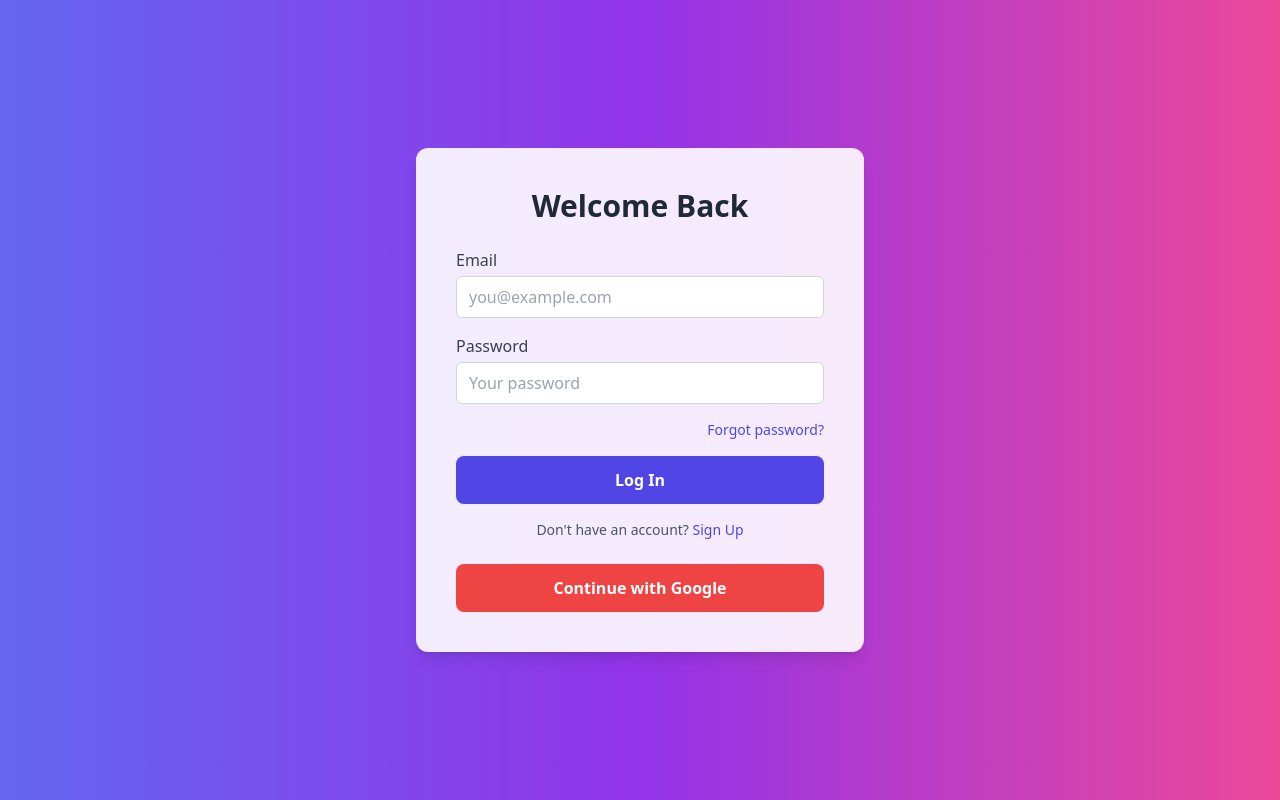
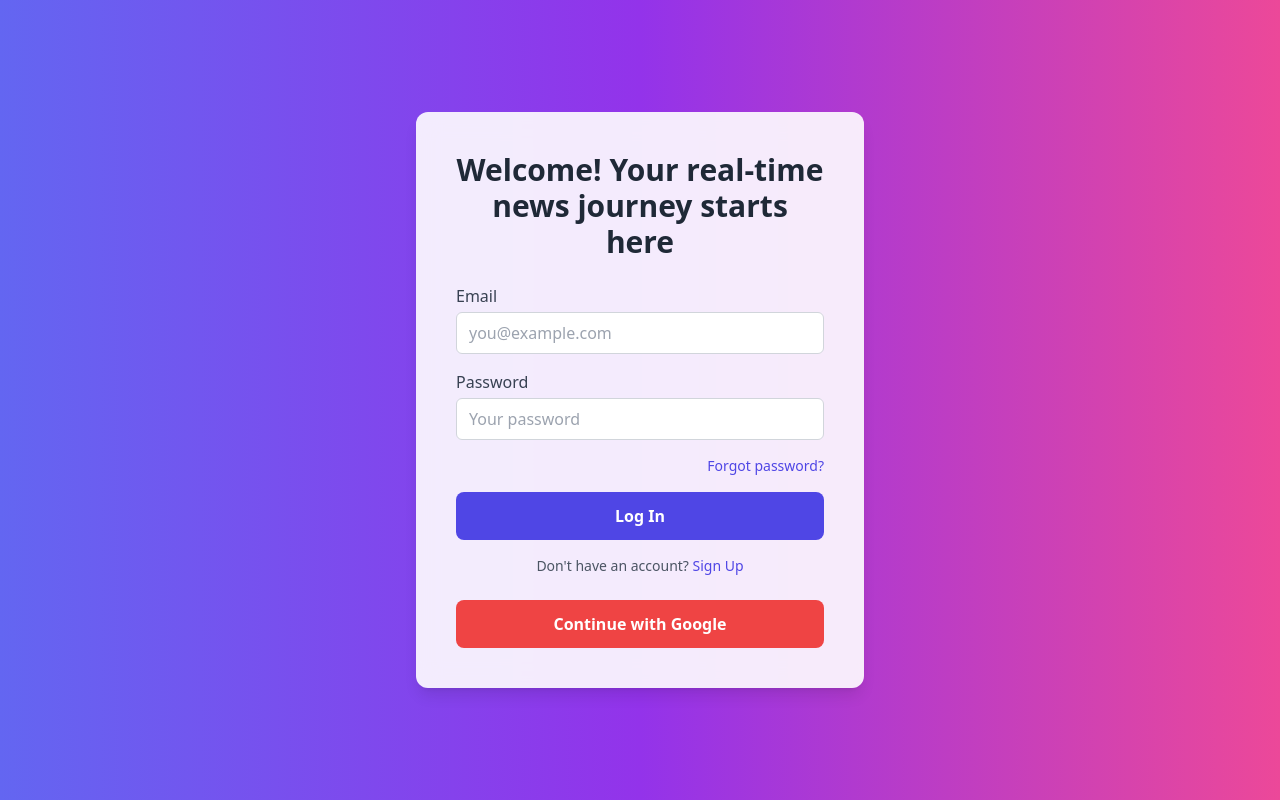
Before and after one commit to Sandeepkasiraju98/Dynamic-NewsPulse, a React (Create React App) app: page / in a window 1280 px wide. Built offline with nearby package versions, Linux system fonts and the light colour scheme; no server answers; what sentiment would draw is missing.

Commit message:
Update Login.jsx

```diff
--- a/src/components/Login.jsx
+++ b/src/components/Login.jsx
@@ -81,7 +81,7 @@ export default function AuthForm({ onLogin }) {
         className="bg-white bg-opacity-90 backdrop-blur-md rounded-xl shadow-lg p-10 max-w-md w-full"
       >
         <h2 className="text-3xl font-semibold text-gray-800 mb-6 text-center">
-          {isSignup ? "Create Account" : "Welcome Back"}
+          {isSignup ? "Create Account" : "Welcome! Your real-time news journey starts here"}
         </h2>
 
         <label className="block mb-4">
```
